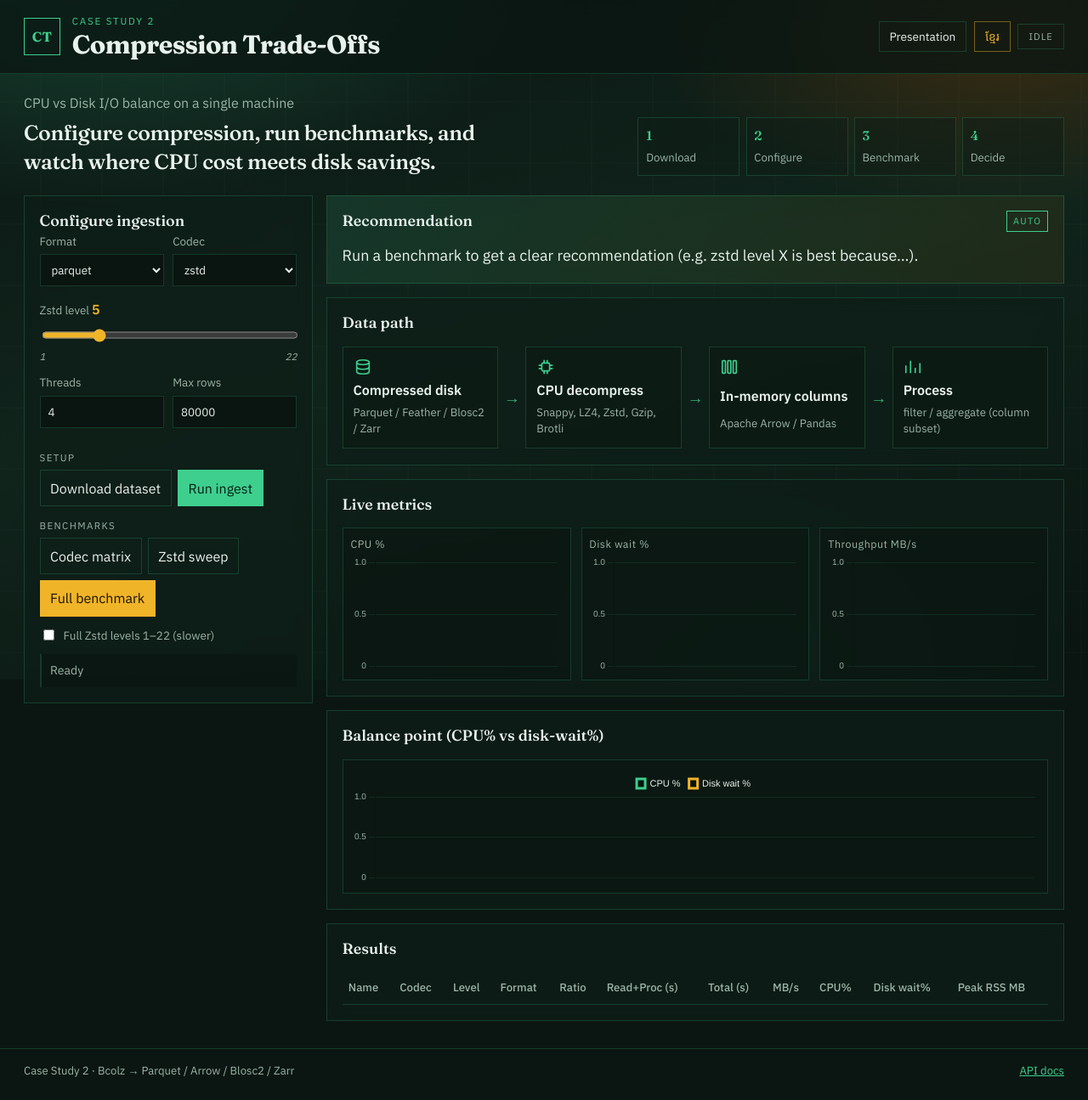
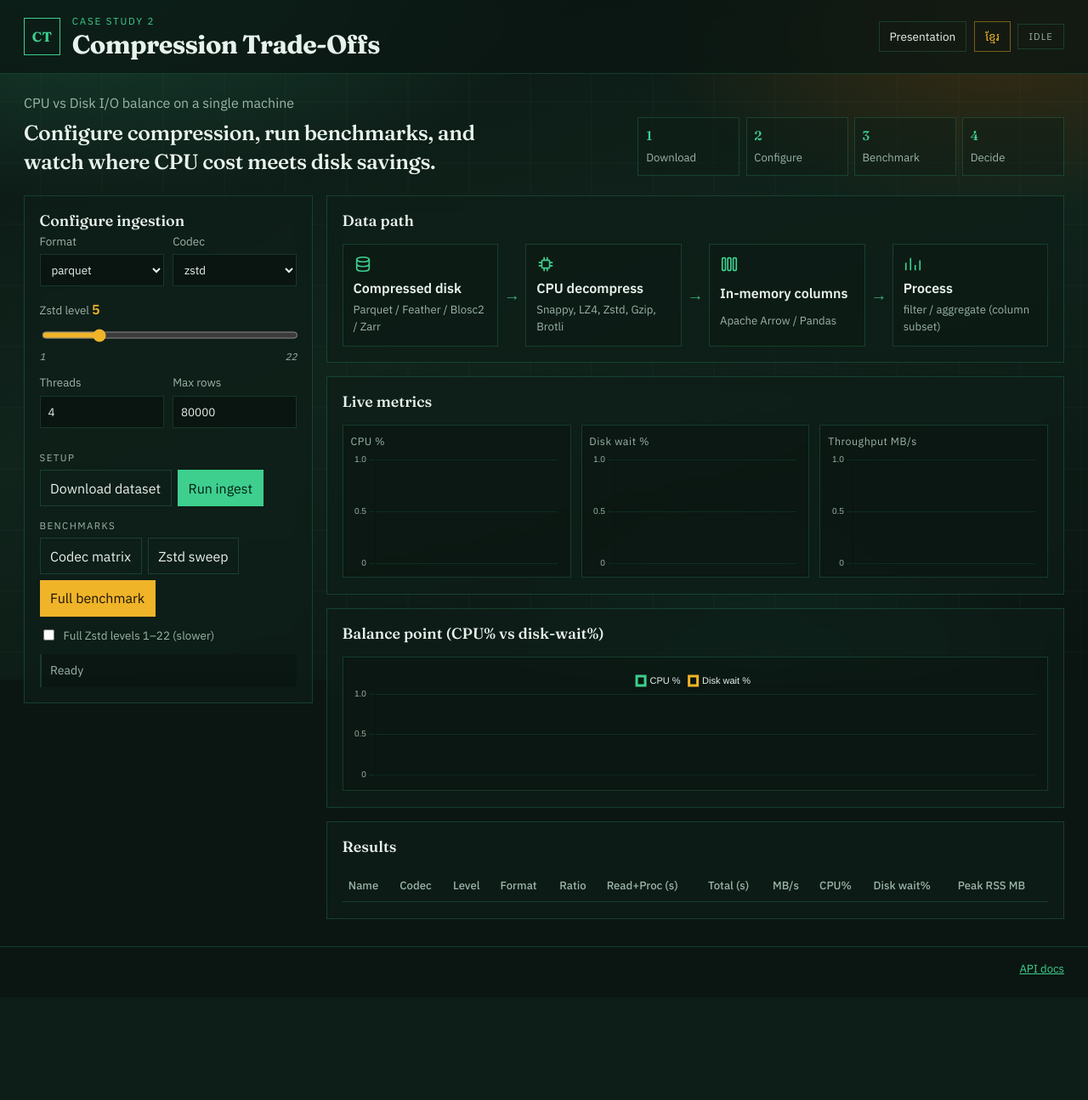
Before and after one commit to Chenda2025/CT-Cast-study, a FastAPI app: page / in a window 1280 px wide. Shown: the whole page at 85% size. After the commit the page ends 1147 px from the top, so only its background shows below. Run offline with FastAPI, Linux system fonts and the light colour scheme; data that the repository does not hold is empty; parts of the project's set-up code (start-up, migrations or seed data) failed here and were passed over; some libraries are stand-ins or nearby versions.

Commit message:
Remove dashboard recommendation banner and footer case-study note.
Co-authored-by: Cursor <cursoragent@cursor.com>

```diff
--- a/app/static/app.js
+++ b/app/static/app.js
@@ -160,11 +160,6 @@ function updateBalance(results) {
   balanceChart.update();
 }
 
-function updateRecommend(rec) {
-  if (!rec) return;
-  $("recommendText").textContent = rec.message || JSON.stringify(rec);
-}
-
 document.addEventListener("langchange", () => {
   [cpuChart, diskChart, thrChart].forEach((c) => {
     c.data.datasets[0].label = t(c._labelKey);
@@ -199,7 +194,6 @@ async function poll() {
       updateTable(data.results);
       updateBalance(data.results);
     }
-    if (data.recommendation) updateRecommend(data.recommendation);
     setBusy(data.status === "running");
   } catch (e) {
     console.warn(e);
--- a/app/static/style.css
+++ b/app/static/style.css
@@ -333,18 +333,6 @@ button:disabled { opacity: 0.45; cursor: not-allowed; transform: none; }
 }
 .error { color: var(--danger); font-size: 0.88rem; margin: 0.45rem 0 0; }
 
-.recommend {
-  background:
-    linear-gradient(120deg, rgba(62, 207, 142, 0.14), rgba(240, 180, 41, 0.08)),
-    var(--panel);
-}
-#recommendText {
-  margin: 0;
-  font-size: clamp(0.98rem, 1.5vw, 1.12rem);
-  line-height: 1.55;
-  color: var(--ink);
-}
-
 .path-steps {
   display: flex;
   align-items: stretch;
@@ -452,7 +440,7 @@ tbody tr:hover td { background: rgba(62, 207, 142, 0.06); }
 
 footer {
   display: flex;
-  justify-content: space-between;
+  justify-content: flex-end;
   gap: 1rem;
   flex-wrap: wrap;
   padding: 1rem var(--pad) 1.5rem;
--- a/app/templates/index.html
+++ b/app/templates/index.html
@@ -106,14 +106,6 @@
     </aside>
 
     <div class="workspace">
-      <section class="panel recommend reveal" id="recommendBox">
-        <div class="section-head">
-          <h2 data-i18n="panel.recommend">Recommendation</h2>
-          <span class="badge" data-i18n="badge.auto">Auto</span>
-        </div>
-        <p id="recommendText" data-i18n="recommend.empty">Run a benchmark to get a clear recommendation.</p>
-      </section>
-
       <section class="panel path reveal">
         <div class="section-head">
           <h2 data-i18n="panel.path">Data path</h2>
@@ -219,7 +211,6 @@
   </main>
 
   <footer>
-    <span data-i18n="footer.note">Case Study 2 · Bcolz → Parquet / Arrow / Blosc2 / Zarr</span>
     <a href="/docs" target="_blank" data-i18n="nav.docs">API docs</a>
   </footer>
   <script src="/static/app.js"></script>
```
